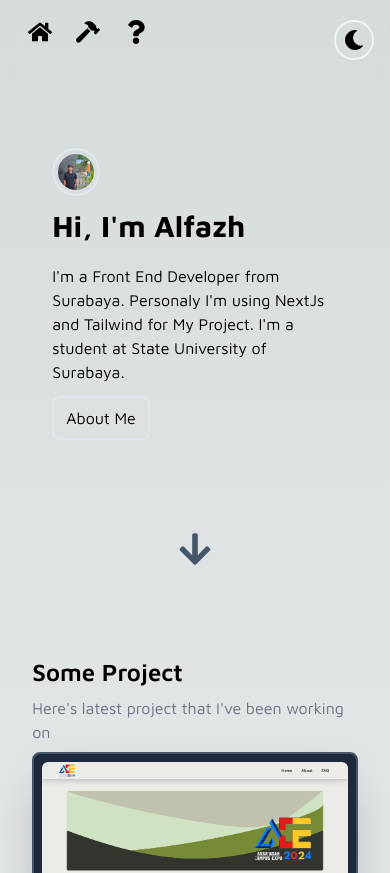
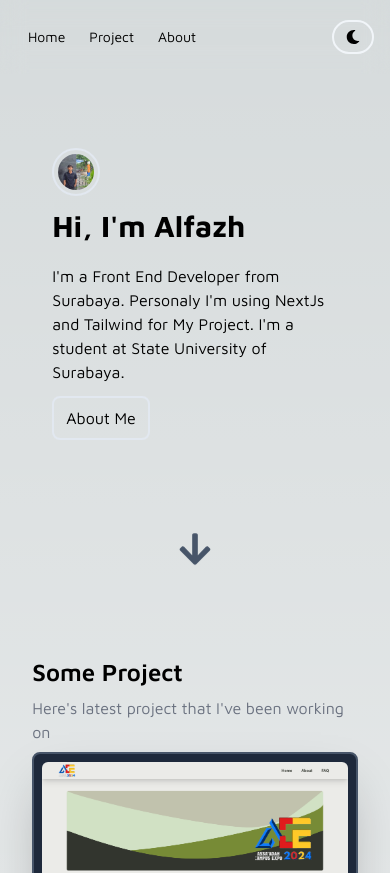
Before and after one commit to alfazh123/Alfazh-page, a Next.js app: page / in a window 390 px wide. Shown: the top 873 px of the page. Built offline with nearby package versions, Linux system fonts and the light colour scheme.

Commit message:
fix: padding theme button and remove icon navbar

```diff
--- a/app/ui/navbar.tsx
+++ b/app/ui/navbar.tsx
@@ -14,17 +14,14 @@ const links = [
     {
         href: "/",
         label: "Home",
-        icon: <FaHome className="text-2xl" />,
     },
     {
         href: "/project",
         label: "Project",
-        icon: <FaHammer className="text-2xl" />,
     },
     {
         href: "/about",
         label: "About",
-        icon: <FaQuestion className="text-2xl" />,
     },
     // {
     //     href: "/guest-book",
@@ -36,15 +33,12 @@ const links = [
 export default function Navbar() {
     return (
         <div className="fixed flex justify-between w-full backdrop-blur-md z-10">
-            <ul className="md:px-16 flex px-4 py-5">
-                {links.map(({ href, label, icon }) => (
+            <ul className="md:px-16 flex px-4 py-5 justify-center items-center">
+                {links.map(({ href, label }) => (
                     <li key={`${href}${label}`}>
                         <Link href={href}>
-                            <p className="hover:underline px-3 sm:flex hidden">
+                            <p className="hover:underline px-3 md:text-base text-sm">
                                 {label}
-                            </p>
-                            <p className="hover:underline px-3 sm:hidden flex">
-                                {icon}
                             </p>
                         </Link>
                     </li>
--- a/app/ui/theme-button.tsx
+++ b/app/ui/theme-button.tsx
@@ -26,10 +26,10 @@ export default function ThemeButton() {
     return (
         <button
             onClick={() => setTheme(!theme)}
-            className="transition-all ease-in-out duration-700 p-2 border-solid border-2 border-slate-700 dark:border-slate-100 rounded-full"
+            className="transition-all ease-in-out duration-700 md:px-4 px-3 py-2 border-solid border-2 border-slate-700 dark:border-slate-100 rounded-full"
         >
-            <FaMoon className="text-xl dark:block hidden" />
-            <FaSun className="text-xl dark:hidden block" />
+            <FaMoon className="md:text-lg text-sm dark:block hidden" />
+            <FaSun className="md:text-lg text-sm dark:hidden block" />
         </button>
     );
 }
```
